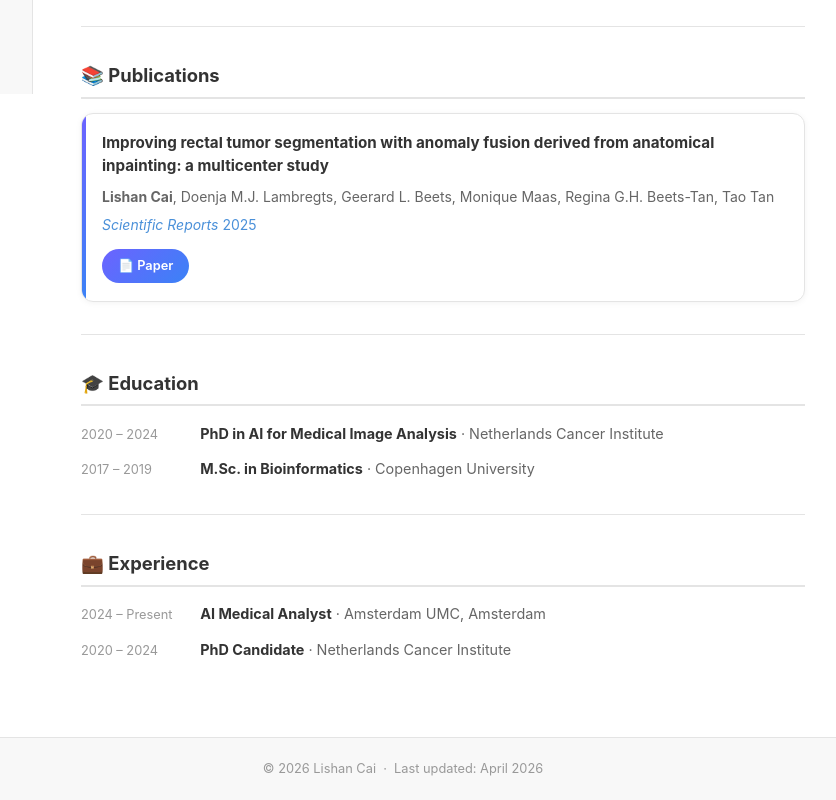
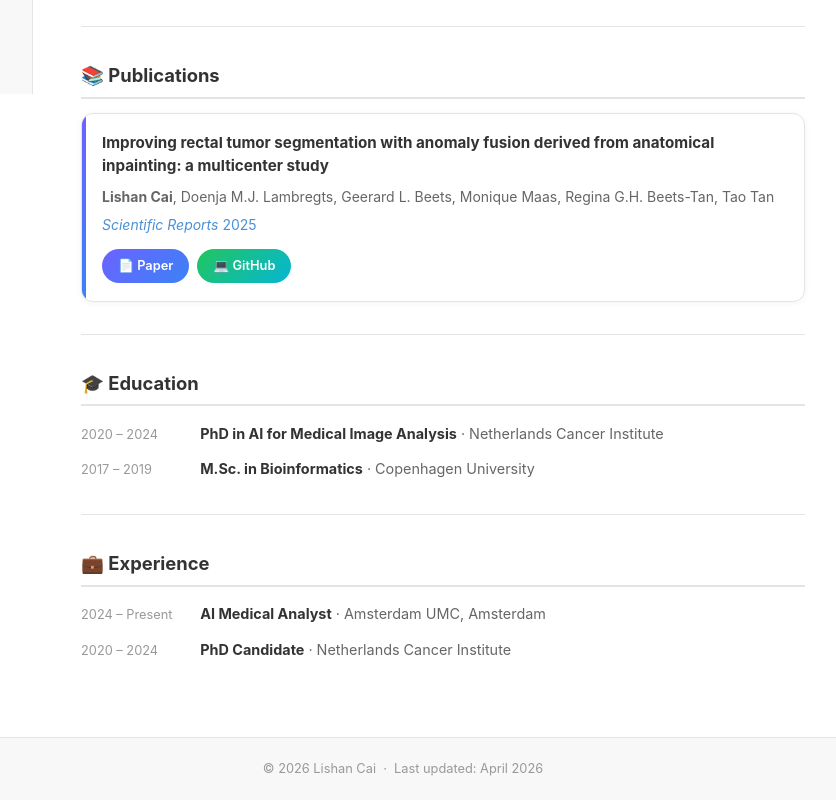
Before and after one commit to Liiiii2101/Liiiii2101.github.io, a plain HTML site: page blog/index.html in a window 1280 px wide. Shown: the part 706-1506 px from the top of the page, without its empty margins (237-1073 px from the left). Drawn offline with Linux system fonts and the light colour scheme.

Commit message:
add github repo

```diff
--- a/blog/index.html
+++ b/blog/index.html
@@ -121,6 +121,7 @@
           <p class="pub-venue"><em>Scientific Reports</em> 2025</p>
           <div class="pub-buttons">
             <a href="https://www.nature.com/articles/s41598-025-14265-9" class="pub-btn pub-btn-paper" target="_blank" rel="noopener">📄 Paper</a>
+            <a href="https://github.com/Liiiii2101/Anatomy-aware-nnUNet-for-Rectal-Tumor-Segmentation" class="pub-btn pub-btn-github" target="_blank" rel="noopener">💻 GitHub</a>
           </div>
         </div>
       </section>
```
